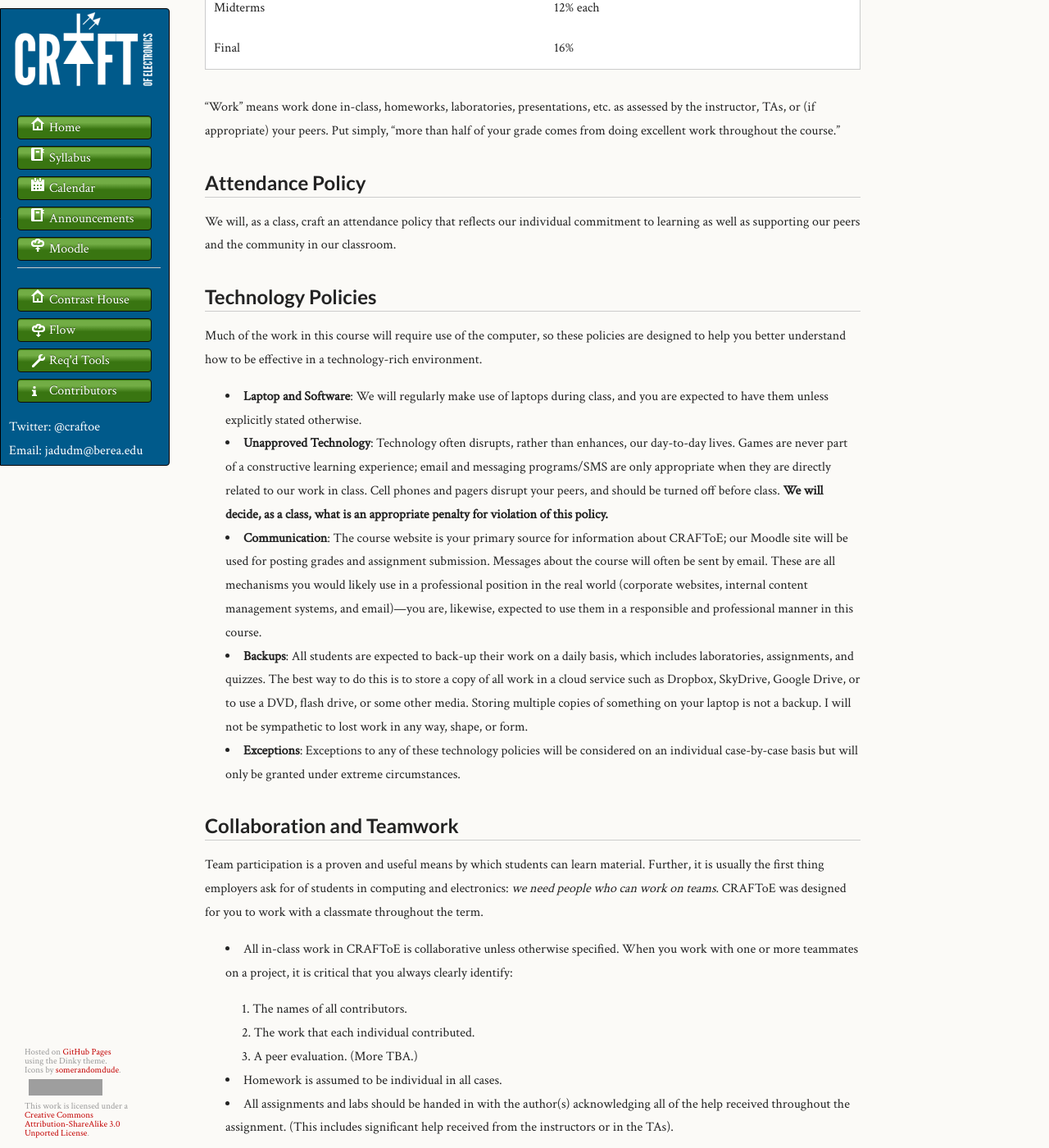
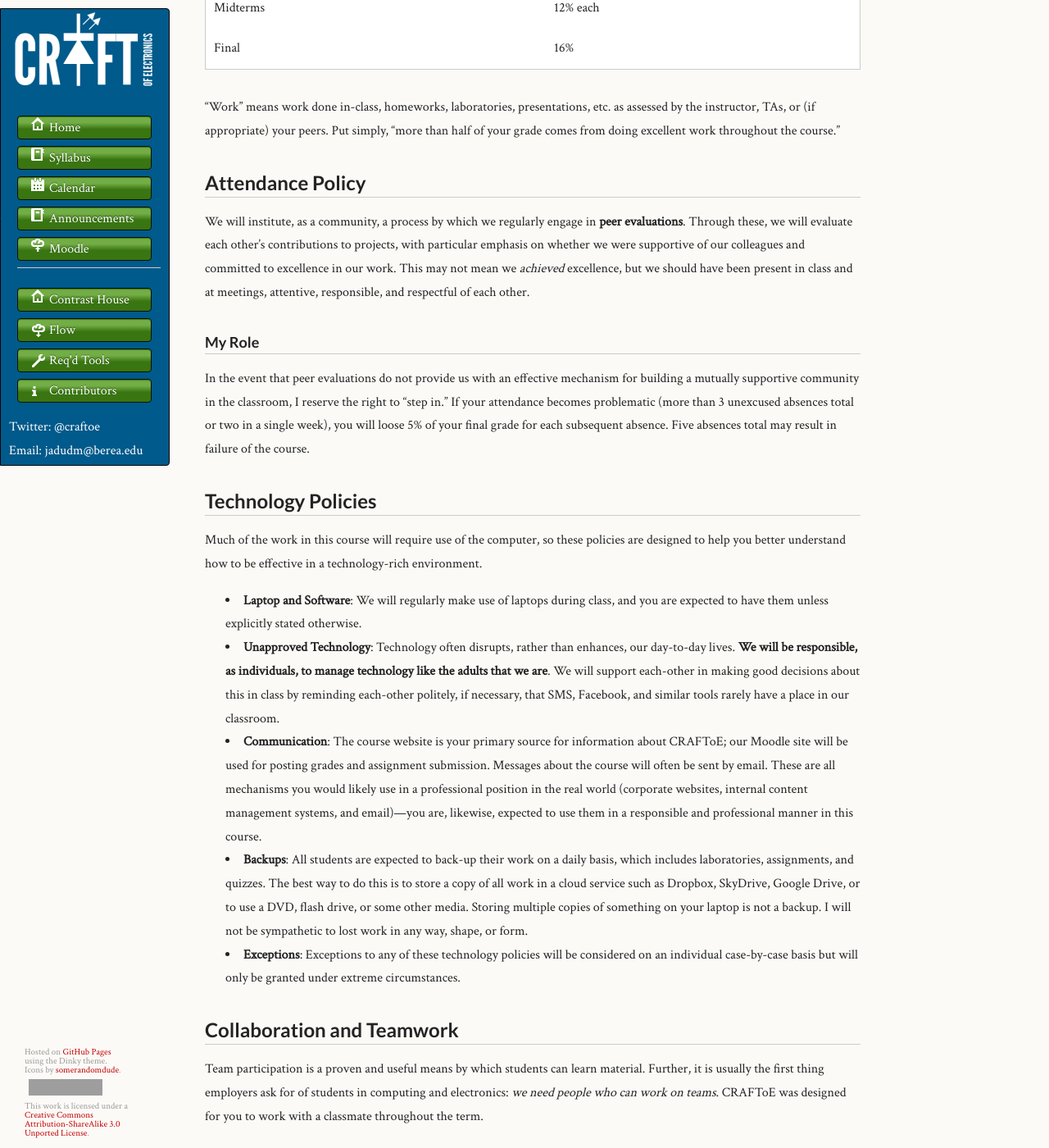
Before and after one commit to craftofelectronics/craftofelectronics.github.com, a Jekyll site: the page built from syllabus.md, in a window 1280 px wide and 1400 px high, scrolled down 2780 px. Shown: the whole window at 82% size. Built offline with Jekyll 4.4.1, drawn with Linux system fonts in a browser that asks for light colours; some of the changed text lies outside the part shown; grey boxes are pictures that could not be loaded.

```diff
--- a/syllabus.md
+++ b/syllabus.md
@@ -120,14 +120,18 @@ course."
 
 ## Attendance Policy
 
-We will, as a class, craft an attendance policy that reflects our individual commitment to learning as well as supporting our peers and the community in our classroom.
+We will institute, as a community, a process by which we regularly engage in **peer evaluations**. Through these, we will evaluate each other's contributions to projects, with particular emphasis on whether we were supportive of our colleagues and committed to excellence in our work. This may not mean we *achieved* excellence, but we should have been present in class and at meetings, attentive, responsible, and respectful of each other.
+
+### My Role
+
+In the event that peer evaluations do not provide us with an effective mechanism for building a mutually supportive community in the classroom, I reserve the right to "step in." If your attendance becomes problematic (more than 3 unexcused absences total or two in a single week), you will loose 5% of your final grade for each subsequent absence. Five absences total may result in failure of the course.
 
 ## Technology Policies
 
 Much of the work in this course will require use of the computer, so these policies are designed to help you better understand how to be effective in a technology-rich environment.
 
 * **Laptop and Software**: We will regularly make use of laptops during class, and you are expected to have them unless explicitly stated otherwise.
-* **Unapproved Technology**: Technology often disrupts, rather than enhances, our day-to-day lives. Games are never part of a constructive learning experience; email and messaging programs/SMS are only appropriate when they are directly related to our work in class. Cell phones and pagers disrupt your peers, and should be turned off before class. **We will decide, as a class, what is an appropriate penalty for violation of this policy.**
+* **Unapproved Technology**: Technology often disrupts, rather than enhances, our day-to-day lives. **We will be responsible, as individuals, to manage technology like the adults that we are**. We will support each-other in making good decisions about this in class by reminding each-other politely, if necessary, that SMS, Facebook, and similar tools rarely have a place in our classroom.
 * **Communication**: The course website is your primary source for information about CRAFToE; our Moodle site will be used for posting grades and assignment submission. Messages about the course will often be sent by email. These are all mechanisms you would likely use in a professional position in the real world (corporate websites, internal content management systems, and email)---you are, likewise, expected to use them in a responsible and professional manner in this course.
 * **Backups**: All students are expected to back-up their work on a daily basis, which includes laboratories, assignments, and quizzes. The best way to do this is to store a copy of all work in a cloud service such as Dropbox, SkyDrive, Google Drive, or to use a DVD, flash drive, or some other media. Storing multiple copies of something on your laptop is not a backup. I will not be sympathetic to lost work in any way, shape, or form.
 * **Exceptions**: Exceptions to any of these technology policies will be considered on an individual case-by-case basis but will only be granted under extreme circumstances.
@@ -140,7 +144,8 @@ Team participation is a proven and useful means by which students can learn mate
   1. The names of all contributors.
   1. The work that each individual contributed.
   1. A peer evaluation. (More TBA.)
-* Homework is assumed to be individual in all cases.
+* Homework is assumed to be individual in all cases.<br/>
+**To be clear**: this does not mean that you may not discuss challenges with your peers. It *does* mean that you are expected to submit your own work, and it should represent your own best effort in learning. I am available (both in office hours and by appointment), and and there are evening laboratories where you can seek further support as well.
 * All assignments and labs should be handed in with the author(s) acknowledging all of the help received throughout the assignment. (This includes significant help received from the instructors or in the TAs).
 
 Please be careful to conform to these standards for teamwork, since they are designed to encourage good learning practices. (Furthermore, copying another person's work or otherwise failing to adhere to these standards may even result in a charge of academic dishonesty.) **I will make use of the institutional policies laid down regarding academic dishonesty.** In the real world, plagiarism and claiming others' work as your own could result in you losing your job. Our goal is to support you in your learning, and copying the work of others (or inappropriately reusing work found on the WWW) never constitutes good learning. **CITING YOUR WORK is always, always essential.**
@@ -180,8 +185,7 @@ In years past, I used Chickering and Gamson's [Seven Principles of Good Undergra
 
 ## Catalogue Description
 
-Electrical Fundamentals is a study of the theory and techniques necessary for electrical and electronic systems and their associated equipment. Students will learn how to identify, calculate, measure, create, and repair basic electrical and electronic systems. These skills will be applied to a selection of practical projects that will challenge the students understanding of the material and problem solving/troubleshooting abilities. Topics may include AC/DC circuits, resistance, power, various components, and use of electrical measuring instruments.
-Practical Reasoning with Quantitative Emphasis (PRQ).
+Electrical Fundamentals is a study of the theory and techniques necessary for electrical and electronic systems and their associated equipment. Students will learn how to identify, calculate, measure, create, and repair basic electrical and electronic systems. These skills will be applied to a selection of practical projects that will challenge the students understanding of the material and problem solving/troubleshooting abilities. Topics may include AC/DC circuits, resistance, power, various components, and use of electrical measuring instruments. *Practical Reasoning with Quantitative Emphasis (PRQ).*
 
 ## Evening Lab / Support
 
```
Also changed, not shown: assignments/learn-to-solder.md (+1 -2 lines).
